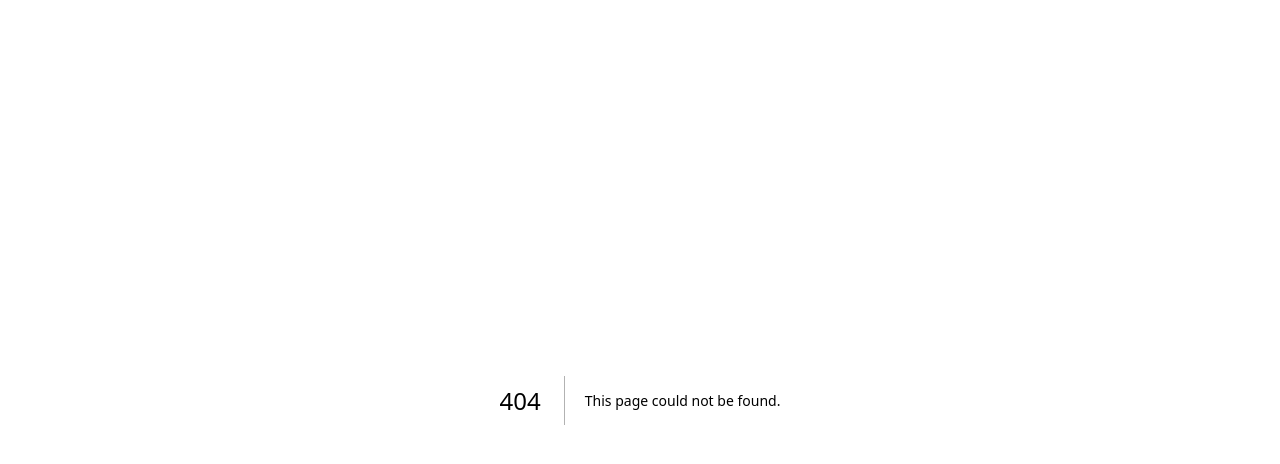
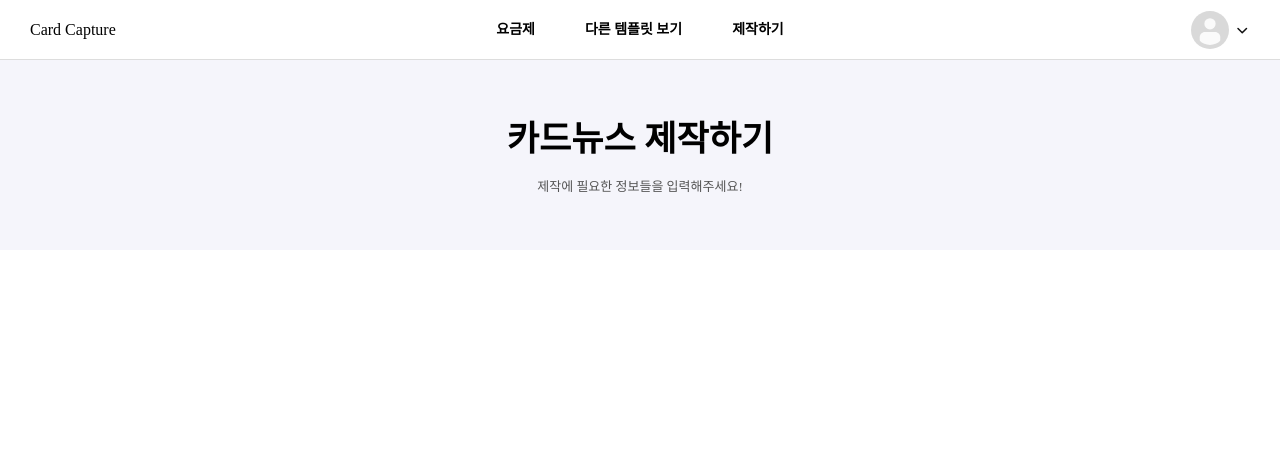
Before and after one commit to SW-rocket-dan/card-capture-fe, a Next.js app in the folder card-capture/: page /prompt in a window 1280 px wide. Before the commit this address had no page. Shown: the top 464 px of the page. Built offline with nearby package versions, Linux system fonts and the light colour scheme; a web font is replaced by a local one.

Commit message:
feat(PromptTitle): 프롬프트 제목 퍼블리싱

```diff
--- /dev/null
+++ b/card-capture/src/app/prompt/page.tsx
@@ -0,0 +1,18 @@
+'use client';
+
+import PromptTitle from '@/components/prompt/PromptTitle/PromptTitle';
+import NavigationBar from '@/components/common/NavigationBar/NavigationBar';
+import React from 'react';
+
+const PromptPage = () => {
+  return (
+    <div className="h-screen w-screen font-Pretendard">
+      <NavigationBar isTransparent={false} />
+      <div className="flex h-full flex-row !overscroll-y-none pt-[60px]">
+        <PromptTitle />
+      </div>
+    </div>
+  );
+};
+
+export default PromptPage;
--- /dev/null
+++ b/card-capture/src/components/prompt/PromptTitle/PromptTitle.tsx
@@ -0,0 +1,10 @@
+const PromptTitle = () => {
+  return (
+    <div className="bg-bannerbg flex h-[190px] w-full flex-col items-center justify-center gap-[10px]">
+      <p className="text-[35px] font-bold">카드뉴스 제작하기</p>
+      <p className="text-[13px] text-gray2">제작에 필요한 정보들을 입력해주세요!</p>
+    </div>
+  );
+};
+
+export default PromptTitle;
```
